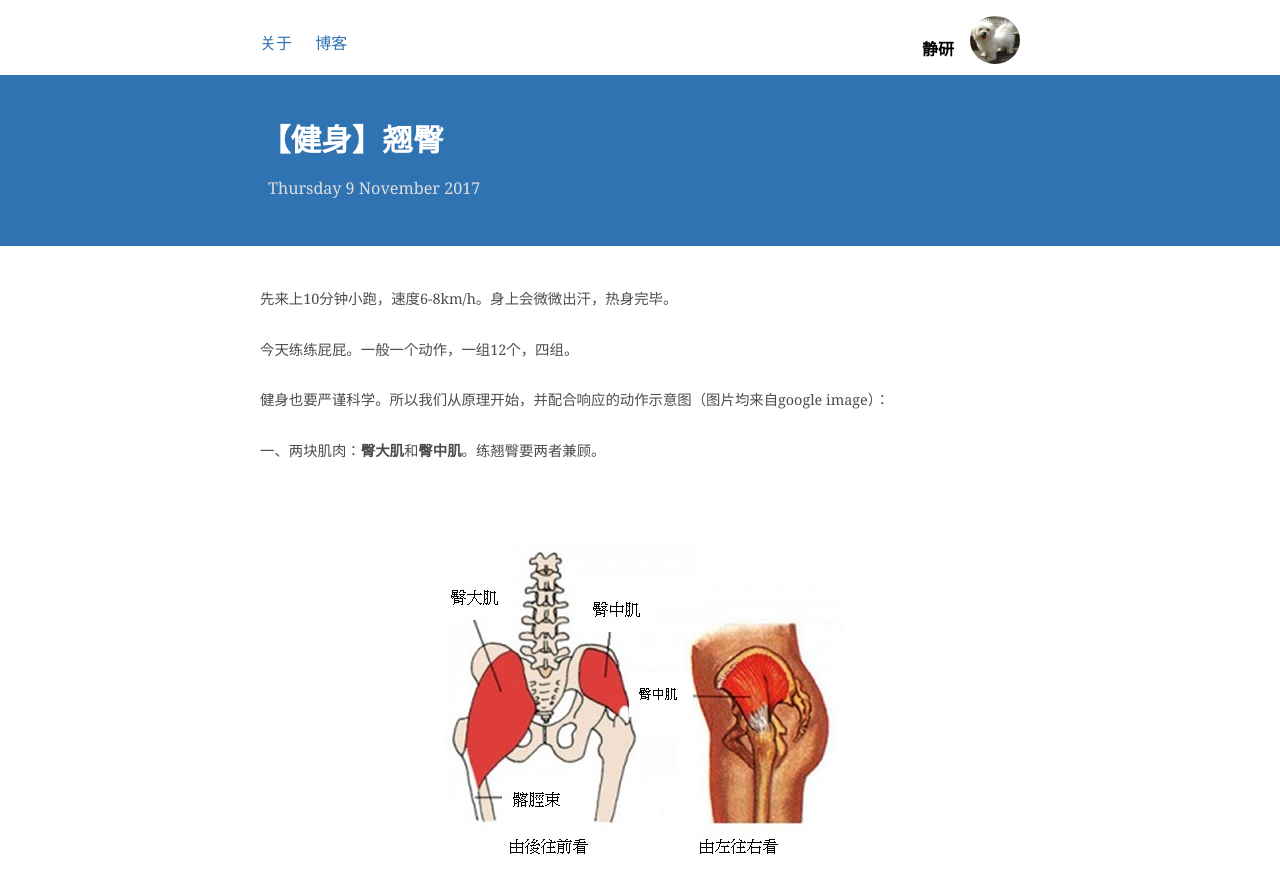
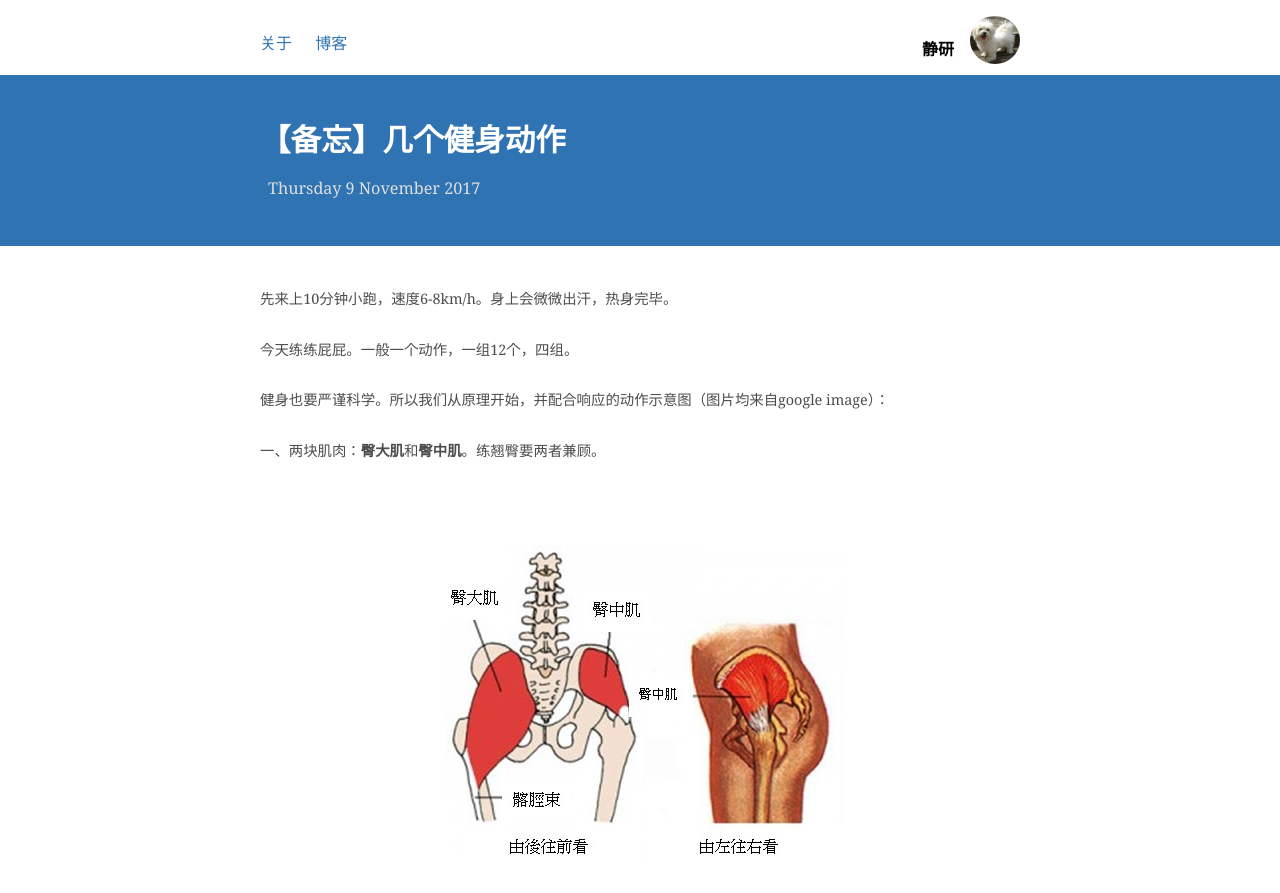
Before and after one commit to shirleysteve/1, a Jekyll site: the page built from _posts/2017-11-09-健身之翘臀.md, in a window 1280 px wide and 900 px high. Shown: the top 893 px of the window. Built offline with Jekyll 4.4.1, drawn with Linux system fonts in a browser that asks for light colours; nearby versions of some CDN libraries; comment, search, counter and statistics services are not loaded.

Commit message:
Update 2017-11-09-健身之翘臀.md

```diff
--- a/_posts/2017-11-09-健身之翘臀.md
+++ b/_posts/2017-11-09-健身之翘臀.md
@@ -1,7 +1,7 @@
 ---
 layout: post
 
-title: 【健身】翘臀
+title: 【备忘】几个健身动作
 ---
 
 先来上10分钟小跑，速度6-8km/h。身上会微微出汗，热身完毕。
```
